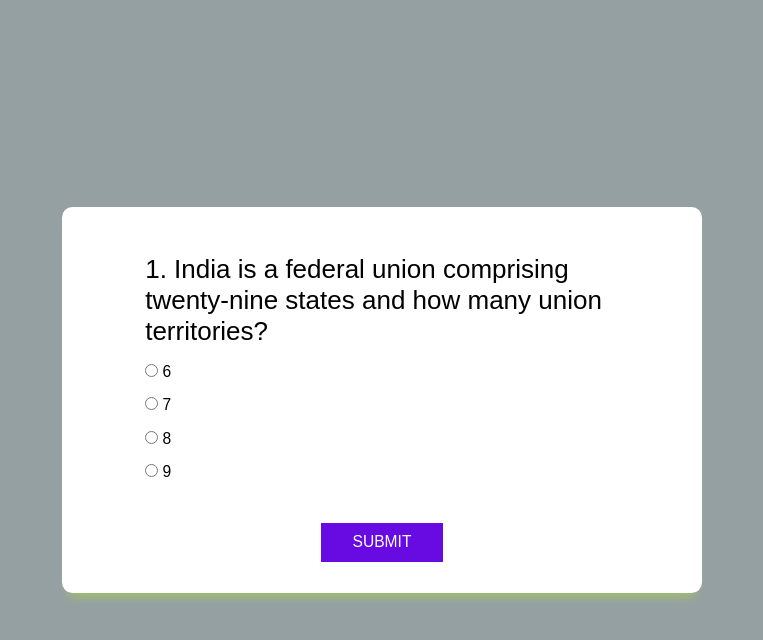
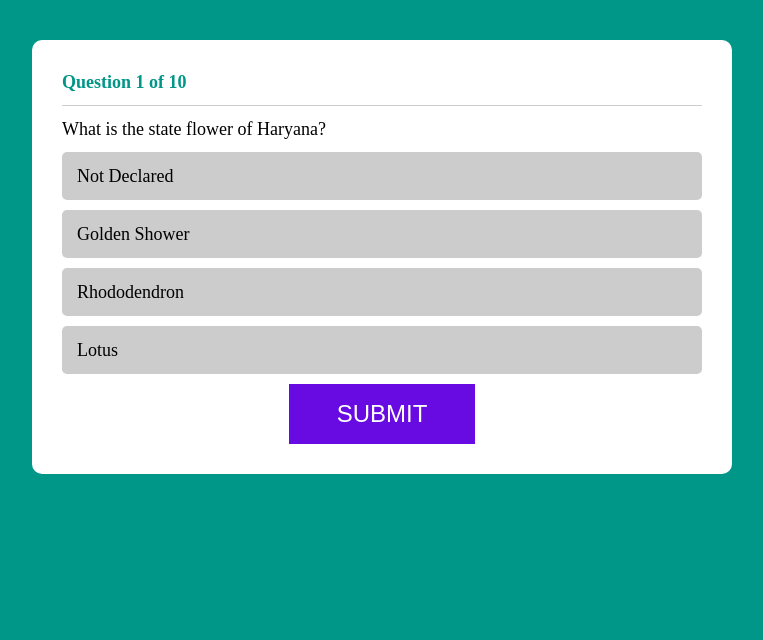
Before and after one commit to ajeyln/client_webapp, a plain HTML site: page quiz_app/quiz.html in a window 1280 px wide. Shown: the whole page, without its empty margins (258-1021 px from the left). Drawn offline with Linux system fonts and the light colour scheme.

Commit message:
Quiz app

```diff
--- a/quiz_app/quiz.html
+++ b/quiz_app/quiz.html
@@ -7,27 +7,15 @@
 	<link rel="stylesheet" type="text/css" href="./style.css">
 </head>
 <body>
-    <div class="main-div">
-        <div class="innerdiv">
-            <h2 class="question"> Questions </h2>
-            <ul>
-                <li>
-                    <input type="radio" name="answer" id="answer1" class="answers">
-                    <label for="answer1" id="option1"> Answers </label>
-                </li>
-                <li>
-                    <input type="radio" name="answer" id="answer2" class="answers">
-                    <label for="answer2" id="option2"> Answers </label>
-                </li>
-                <li>
-                    <input type="radio" name="answer" id="answer3" class="answers">
-                    <label for="answer3" id="option3"> Answers </label>
-                </li>
-                <li>
-                    <input type="radio" name="answer" id="answer4" class="answers">
-                    <label for="answer4" id="option4"> Answers </label>
-                </li>
-            </ul>
+    <div class="quiz-box custom-box">
+        <div class="question-number">
+        </div>
+        <div class="question-text">
+
+        </div>
+        <div class="option-container">
+
+        </div>
             <button id="submit">Submit</button>
             <div id="showscore" class="scorearea"></div:showscore>
         </div>
--- a/quiz_app/quizscript.js
+++ b/quiz_app/quizscript.js
@@ -1,114 +1,75 @@
-const questionSets =[{
-                    "Question": "1. India is a federal union comprising twenty-nine states and how many union territories?",
-                    "a": "6",
-                    "b": "7",
-                    "c": "8",
-                    "d": "9",
-                    "ans": "answer4",
-                }, {
-                    "Question": "2. Which of the following is the capital of Arunachal Pradesh?",
-                    "a": "Itanagar",
-                    "b": "Dispur",
-                    "c": "Imphal",
-                    "d": "Panaji",
-                    "ans": "answer1",
-                },{
-                    "Question": "3. What are the major languages spoken in Andhra Pradesh?",
-                    "a": "English and Telugu",
-                    "b": "Telugu and Urdu",
-                    "c": "Telugu and Kannada",
-                    "d": "All of the above languages",
-                    "ans": "answer2",
-                },{
-                    "Question": "4. What is the state flower of Haryana?",
-                    "a": "Lotus",
-                    "b": "Rhododendron",
-                    "c": "Golden Shower",
-                    "d": "Not declared",
-                    "ans": "answer1",
-                }, {
-                    "Question": "5. Which of the following states is not located in the North?",
-                    "a": "Jharkhand",
-                    "b": "Jammu and Kashmir",
-                    "c": "Himachal Pradesh",
-                    "d": "Haryana",
-                    "ans": "answer1",
-                }, {
-                    "Question": "6. In which state is the main language Khasi?",
-                    "a": "Mizoram",
-                    "b": "Nagaland",
-                    "c": "Meghalaya",
-                    "d": "Tripura",
-                    "ans": "answer3",
-                }, {
-                    "Question": "7. Which is the largest coffee producing state of India?",
-                    "a": "Kerala",
-                    "b": "Tamil Nadu",
-                    "c": "Karnataka",
-                    "d": "Arunachal Pradesh",
-                    "ans": "answer3",
-                }, {
-                    "Question": "8. Which state has the largest area?",
-                    "a": "Maharashtra",
-                    "b": "Madhya Pradesh",
-                    "c": "Uttar Pradesh",
-                    "d": "Rajasthan",
-                    "ans": "answer4",
-                }, {
-                    "Question": "9. Which state has the largest population?",
-                    "a": "Uttar Pradesh",
-                    "b": "Maharastra",
-                    "c": "Bihar",
-                    "d": "West Bengal",
-                    "ans": "answer1",
-                }, {
-                    "Question": "10. In what state is the Elephant Falls located?",
-                    "a": "Mizoram",
-                    "b": "Orissa",
-                    "c": "Manipur",
-                    "d": "Meghalaya",
-                    "ans": "answer4",
-                }, ];
+const questionNumber = document.querySelector(".question-number")
+const questionText = document.querySelector(".question-text")
+const optioncontainer = document.querySelector(".option-container")
 
-const question = document.querySelector(".question");
-const option1 = document.querySelector("#option1");
-const option2 = document.querySelector("#option2");
-const option3 = document.querySelector("#option3");
-const option4 = document.querySelector("#option4");
-const submit = document.querySelector("#submit");
+let questionCounter = 0;
+let currentQuestion;
+let availableQuestions = [];
+let availableOptions = [];
 
-const answers = document.querySelectorAll(".answers");
-
-const showscore = document.querySelector("#showscore");
-
-let questioncount = 0;
-let score = 0;
-
-const loadQuestion = () => {
-    const questionlist = questionSets[questioncount]
-    question.innerHTML = questionlist.Question;
-    option1.innerHTML = questionlist.a;
-    option2.innerHTML = questionlist.b;
-    option3.innerHTML = questionlist.c;
-    option4.innerHTML = questionlist.d;
+function setAvailableQuestions(){
+    const totalQuestion = question_set.length;
+    for(let i=0; i<totalQuestion; i++){
+        availableQuestions.push(question_set[i])
+    }
 }
 
-loadQuestion();
+function getNewQuestion(){
+    questionNumber.innerHTML = "Question " + (questionCounter + 1) + " of " + question_set.length
+    const questionIndex = availableQuestions[Math.floor(Math.random()*availableQuestions.length)]
+    currentQuestion = questionIndex;
+    questionText.innerHTML = currentQuestion.question;
+    const index1= availableQuestions.indexOf(questionIndex);
+    availableQuestions.splice(index1,1);
+    const optionLen = currentQuestion.options.length
+    for(let i=0; i<optionLen; i++){
+        availableOptions.push(i)
+    }
+    optioncontainer.innerHTML = " ";
+    let animationDelay = 0.15;
+    for(let i=0; i<optionLen; i++){
+        const optonIndex = availableOptions[Math.floor(Math.random() * availableOptions.length)];
+        const index2 = availableOptions.indexOf(optonIndex);
+        availableOptions.splice(index2,1);
+        const option = document.createElement("div");
+        option.innerHTML = currentQuestion.options[optonIndex];
+        option.id = optonIndex;
+        option.style.animationDelay = animationDelay + "s";
+        animationDelay = animationDelay + 0.15;
+        option.className = "option";
+        optioncontainer.appendChild(option)
+        option.setAttribute("onclick", "getResult(this)");
+    }
+    questionCounter++
+}
 
-const get_checked_answer = () => {
-    let answer;
-    answers.forEach((curAnsElem) => {
-        if(curAnsElem.checked){
-            answer = curAnsElem.id;
+function getResult(element){
+    const id = parseInt(element.id);
+    if(id === 0){
+        element.classList.add("correct");
+    }else{
+        element.classList.add("wrong");
+        const optionLen = optioncontainer.children.length;
+        for(let i=0 ; i<optionLen; i++){
+            if(parseInt(optioncontainer.children[i].id) === 0){
+                optioncontainer.children[i].classList.add("correct");
+            }
         }
-    });
-    return answer
-};
+    }
+    unclickableOptions();
+}
+
+function unclickableOptions(){
+    const optionLen = optioncontainer.children.length;
+    for(let i=0 ; i<optionLen; i++){
+        optioncontainer.children[i].classList.add("already-answered");
+    }
+}
 
 submit.addEventListener("click", () => {
-    const checked_answer = get_checked_answer();
-    console.log(checked_answer)
-    if(checked_answer === questionSets[questioncount].ans){
+    const id = parseInt(element.id);
+    if(id === 0){
+        element.classList.add("correct");
         score++;
     };
     questioncount++;
@@ -122,3 +83,8 @@ submit.addEventListener("click", () => {
         showscore.classList.remove("scorearea")
     }
 });
+
+window.onload = function(){
+    setAvailableQuestions();
+    getNewQuestion();
+}
--- a/quiz_app/style.css
+++ b/quiz_app/style.css
@@ -1,47 +1,182 @@
-* {
+body{
+    margin: 0;
+    font-size: 16px;
+    background-color: #009688;
+    font-weight: 400;
+}
+*{
+    box-sizing: border-box;
+    margin: 0;
     padding: 0;
-    margin: 0;
-    box-sizing:border-box;
-    font-family: sans-serif;
-    font-weight: 300;
-  }
-
-html{
-    font-size: 65%;
+    outline: none;
 }
 
-.main-div{
-    width:100vw;
-    min-height: 100vh;
-    display:grid;
-    place-items: center;
-    background-color: rgb(149, 160, 163);
+.custom-box{
+    max-width: 700px;
+    background-color:#ffffff;
+    margin: 40px auto;
+    padding: 30px;
+    border-radius: 10px;
 }
 
-.innerdiv{
-    width: 50vw;
-    background-color: #fff;
-    padding: 3rem 8rem;
-    border-radius: 1rem;
-    box-shadow: 0 1rem 1rem -0.7rem rgb(162, 197, 98);
+.custom-box::before,
+.custom-box::after{
+    content: '';
+    clear: both;
+    display: table;
 }
 
-.innerdiv h2{
-    font-size: 2.5rem;
-    font-weight: 400;
-    margin-top: 1.5rem
+.custom-box.hide{
+    display: none;
+}
+.home-box{
+    font-size: 18px;
+    color: #000000;
+    font-weight: 500;
+    margin-bottom: 15px;
+    line-height: 25px;
 }
 
-.innerdiv li{
-    font-size: 1.5rem;;
-    margin-top: 1.5rem;
-    list-style: none;
+.home-box p{
+    font-size: 16px;
+    margin-top: 10px;
+    margin-bottom: 10px;
+    line-height: 22px;
+    color: #000000;
+    font-weight: 400;
 }
 
-input {
-    cursor: pointer;
+.home-box p span{
+    font-weight: 500;
 }
 
+.home-box .btn{
+    margin-top: 20px;
+}
+
+.btn{
+    padding: 15px 40px;
+    background-color: #009688;
+    color:#ffffff;
+    border: none;
+    border-radius: 5px;
+    font-size: 16px;
+    cursor: pointer;
+    display: inline-block;
+}
+
+.quiz-box .question-number,
+.quiz-box .question-text,
+.quiz-box .option-container,
+.quiz-box .next-question-btn{
+    width: 100%;
+    float: left;
+}
+
+.quiz-box .question-number{
+    font-size: 18px;
+    color: #009688;
+    font-weight:600;
+    border-bottom:1px solid #cccccc;
+    padding-bottom: 10px;
+    line-height: 25px;
+}
+
+.quiz-box .question-text{
+    font-size: 18px;
+    color: #000000;
+    line-height: 26px;
+    font-weight: 400;
+    padding: 10px 0;
+    margin: 0;
+}
+
+
+.quiz-box .option-container .option{
+    background-color: #cccccc;
+    padding: 13px 15px;
+    font-size: 18px;
+    line-height: 22px;
+    color: #000000;
+    border-radius: 5px;
+    margin-bottom: 10px;
+    cursor: pointer;
+    text-transform: capitalize;
+    opacity: 0;
+    animation:fadeIn 0.3s ease forwards;
+    position: relative;
+    overflow: hidden;
+}
+
+.quiz-box .option-container .option.already-answered{
+    pointer-events: none;
+}
+
+@keyframes fadeIn{
+    0%{
+        opacity: 0;
+    }
+    100%{
+        opacity: 1;
+    }
+}
+.quiz-box .btn{
+    margin: 15px, 0;
+}
+
+.quiz-box .answers-indicator{
+    border-top: 1px solid #cccccc;
+}
+
+.quiz-box .answers-indicator div{
+    height: 40px;
+    width: 40px;
+    display: inline-block;
+    background-color: #cccccc;
+    border-radius: 50%;
+    margin-right: 3px;
+    margin-top: 15px;
+}
+
+.quiz-box .option-container .option.correct::before{
+    content: "";
+    position: absolute;
+    left: 0;
+    top: 0;
+    height: 100%;
+    width: 100%;
+    background: green;
+    z-index: -1;
+    animation:slideInleft 0.5s ease forwards;
+}
+
+@keyframes slideInleft{
+    0%{
+        transform: translateX(-100%);
+    }
+    100%{
+        transform: translateX(0%);
+    }
+}
+
+.quiz-box .option-container .option.correct{
+    color:#ffffff;
+}
+.quiz-box .option-container .option.wrong::before{
+    content: "";
+    position: absolute;
+    left: 0;
+    top: 0;
+    height: 100%;
+    width: 100%;
+    background: red;
+    z-index: -1;
+    animation:slideInleft 0.5s ease forwards;
+}
+
+.quiz-box .option-container .option.wrong{
+    color:#ffffff;
+}
 #submit,
 .btn{
     padding: 1rem 3rem;
```
